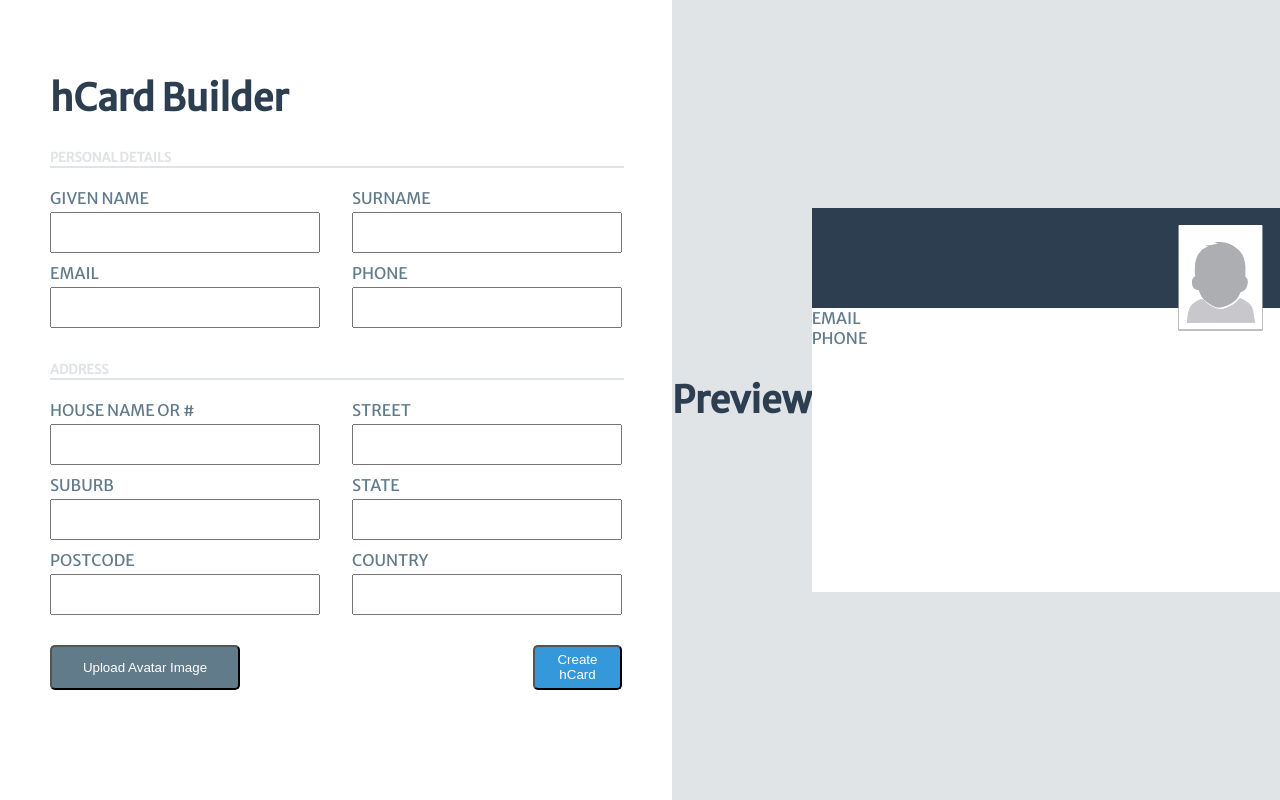
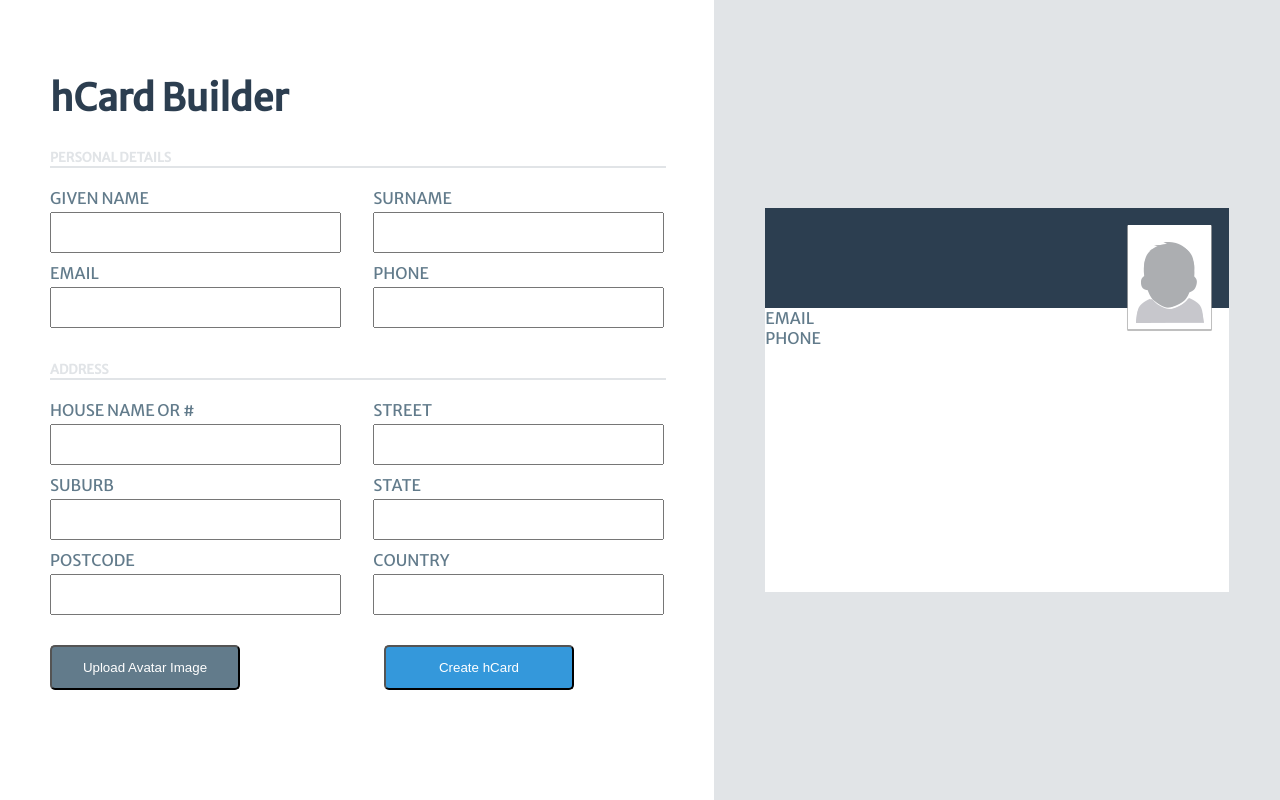
Before and after one commit to hen-chow/hcard-builder-app, a React (Create React App) app: page / in a window 1280 px wide. Built offline with nearby package versions, Linux system fonts and the light colour scheme.

Commit message:
update button styling

```diff
--- a/src/components/hcard-builder/hcard-builder.jsx
+++ b/src/components/hcard-builder/hcard-builder.jsx
@@ -88,16 +88,18 @@ class HCardBuilder extends React.Component {
           <h1>hCard Builder</h1>
           <PersonalDetailsForm onInputChange={this.onInputChange} />
           <AddressDetailsForm onInputChange={this.onInputChange} />
-          <div className="hcard-builder__buttons">
-            <div className="hcard-builder__button">
+          <div className="form__row hcard-builder__buttons">
+            <div className="form__field form__field--left hcard-builder__button">
               <Button color="grey" onClick={this.triggerImageUpload}>Upload Avatar Image</Button>
               <input id="fileItem" type="file" onChange={this.uploadImage} color="grey" ref={this.setInputRef} />
             </div>
-            <Button buttonType="submit" className="hcard-builder__button" onClick={this.onCreateHcardClick} color="light-blue">Create hCard</Button>
+            <div className="form__field form__field--right hcard-builder__button">
+              <Button buttonType="submit" onClick={this.onCreateHcardClick} color="light-blue">Create hCard</Button>
+            </div>
           </div>
         </div>
         <div className="preview">
-          <h1>Preview</h1>
+          {/* <h2 className="preview__title">hCard Preview</h2> */}
           <HCardPreview
             givenName={this.state.givenName}
             surname={this.state.surname}
--- a/src/components/hcard-builder/hcard-builder.scss
+++ b/src/components/hcard-builder/hcard-builder.scss
@@ -15,15 +15,15 @@
   background-color: #e1e4e7;
   height: 100vh;
   display: flex;
+  flex-direction: column;
   align-items: center;
   justify-content: center;
 }
 
-.hcard-builder__buttons {
-  display: flex;
-  justify-content: space-between;
+.hcard-builder__button {
+  width: 302px;
 }
 
-.hcard-builder__button {
-  width: 100%;
+.preview__title {
+  text-align: right;
 }
```
